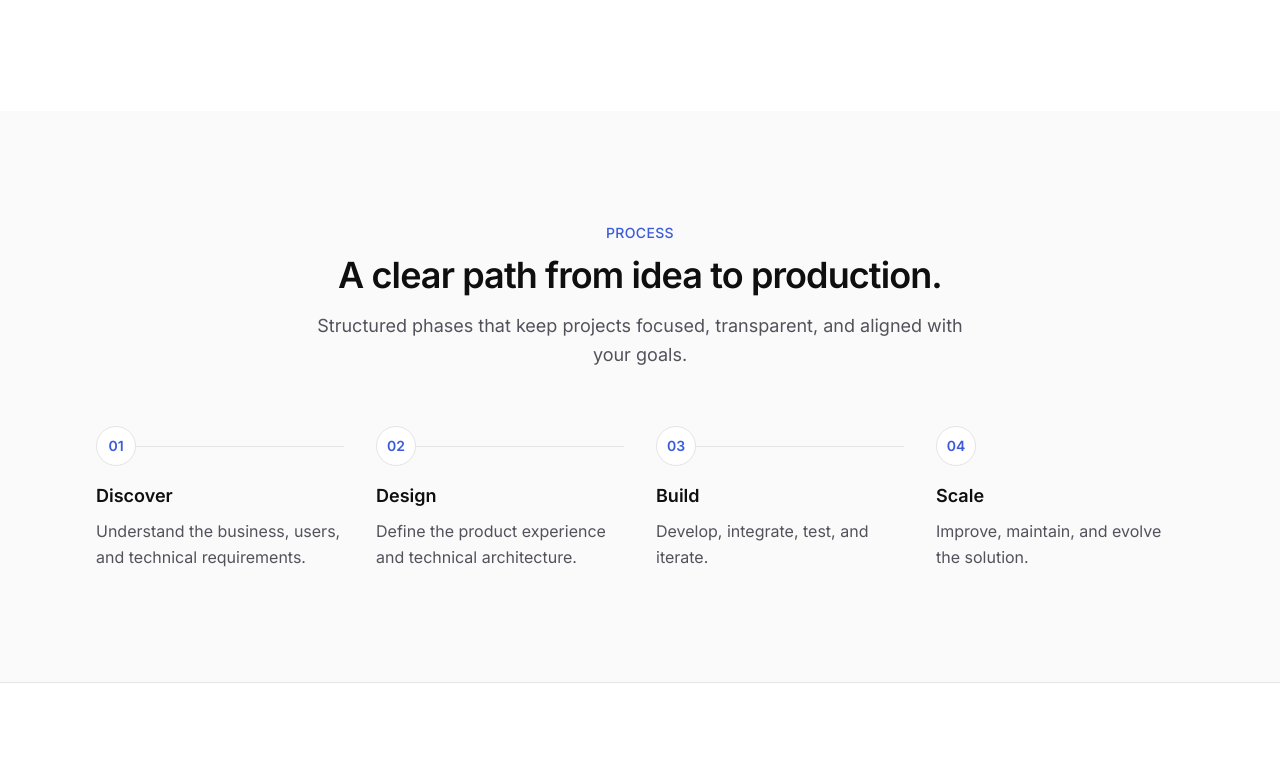
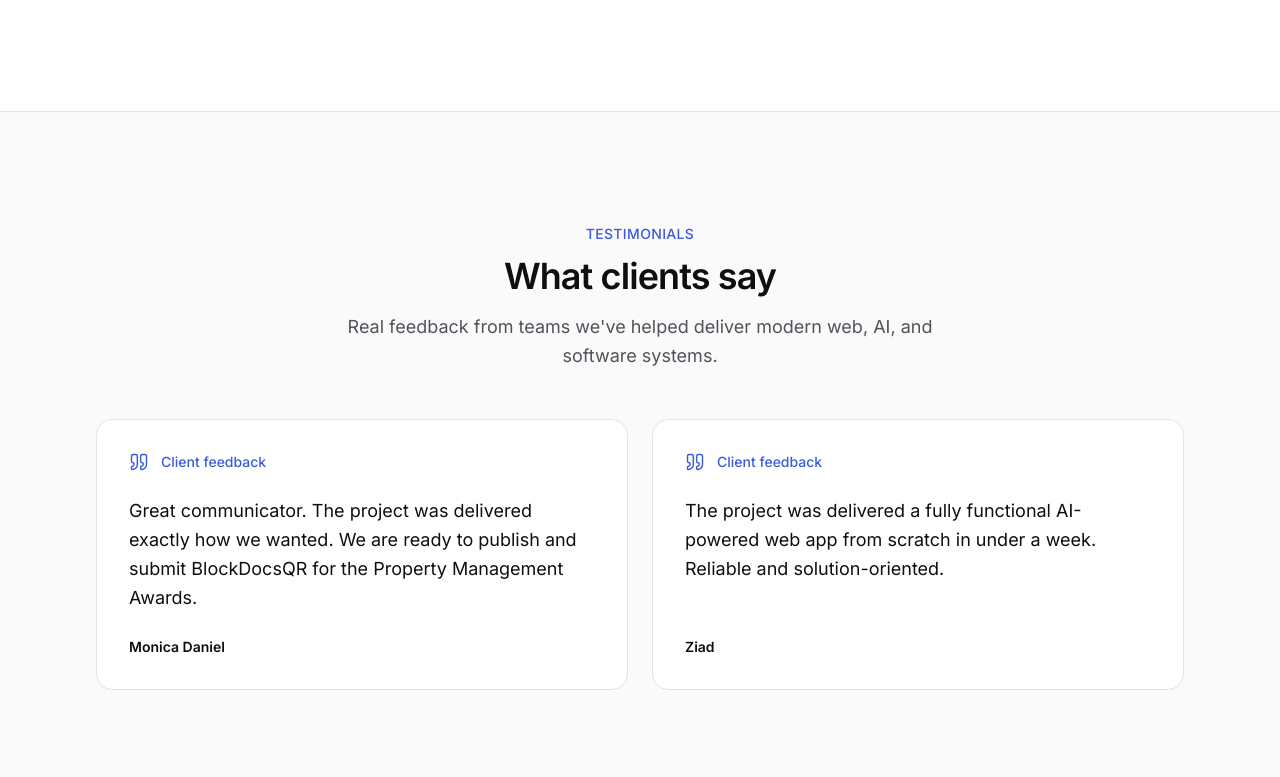
Before and after one commit to bitlovely/zlooyear, a Next.js app: page / in a window 1280 px wide. Shown: the part 2923-3700 px from the top of the page. Built offline with nearby package versions, Linux system fonts and the light colour scheme.

Commit message:
Add testimonials section to HomePage; create TestimonialCard component and testimonials data

```diff
--- a/src/components/pages/HomePage.tsx
+++ b/src/components/pages/HomePage.tsx
@@ -10,6 +10,8 @@ import { CTASection } from "@/components/ui/CTASection";
 import { FadeIn, StaggerItem } from "@/components/ui/FadeIn";
 import { services } from "@/lib/data/services";
 import { caseStudies } from "@/lib/data/case-studies";
+import { testimonials } from "@/lib/data/testimonials";
+import { TestimonialCard } from "@/components/ui/TestimonialCard";
 import {
   capabilities,
   creativeTechnology,
@@ -186,6 +188,28 @@ export function HomePage() {
         </Container>
       </section>
 
+      {/* Testimonials */}
+      <section className="border-t border-border bg-background py-20 sm:py-28">
+        <Container>
+          <FadeIn>
+            <SectionHeading
+              eyebrow="Testimonials"
+              title="What clients say"
+              description="Real feedback from teams we&apos;ve helped deliver modern web, AI, and software systems."
+              align="center"
+              className="mx-auto"
+            />
+          </FadeIn>
+          <div className="mt-12 grid gap-6 md:grid-cols-2">
+            {testimonials.map((t, i) => (
+              <StaggerItem key={t.name} index={i}>
+                <TestimonialCard quote={t.quote} name={t.name} title={t.title} />
+              </StaggerItem>
+            ))}
+          </div>
+        </Container>
+      </section>
+
       {/* Process */}
       <section className="py-20 sm:py-28">
         <Container>
--- /dev/null
+++ b/src/components/ui/TestimonialCard.tsx
@@ -0,0 +1,41 @@
+import { Quote } from "lucide-react";
+import { cn } from "@/lib/utils";
+
+type TestimonialCardProps = {
+  quote: string;
+  name: string;
+  title?: string;
+  className?: string;
+};
+
+export function TestimonialCard({
+  quote,
+  name,
+  title,
+  className,
+}: TestimonialCardProps) {
+  return (
+    <figure
+      className={cn(
+        "flex h-full flex-col rounded-2xl border border-border bg-surface p-6 sm:p-8",
+        className,
+      )}
+    >
+      <div className="flex items-center gap-3">
+        <Quote className="h-5 w-5 text-accent" strokeWidth={1.75} />
+        <p className="text-sm font-medium text-accent">Client feedback</p>
+      </div>
+
+      <blockquote className="mt-6 flex-1 text-lg leading-relaxed text-foreground">
+        {quote}
+      </blockquote>
+
+      <figcaption className="mt-6">
+        <p className="text-sm font-semibold text-foreground">{name}</p>
+        {title && (
+          <p className="mt-1 text-sm text-muted-foreground">{title}</p>
+        )}
+      </figcaption>
+    </figure>
+  );
+}
--- /dev/null
+++ b/src/lib/data/testimonials.ts
@@ -0,0 +1,18 @@
+export type Testimonial = {
+  name: string;
+  title?: string;
+  quote: string;
+};
+
+export const testimonials: Testimonial[] = [
+  {
+    name: "Monica Daniel",
+    quote:
+      "Great communicator. The project was delivered exactly how we wanted. We are ready to publish and submit BlockDocsQR for the Property Management Awards.",
+  },
+  {
+    name: "Ziad",
+    quote:
+      "The project was delivered a fully functional AI-powered web app from scratch in under a week. Reliable and solution-oriented.",
+  },
+];
```
